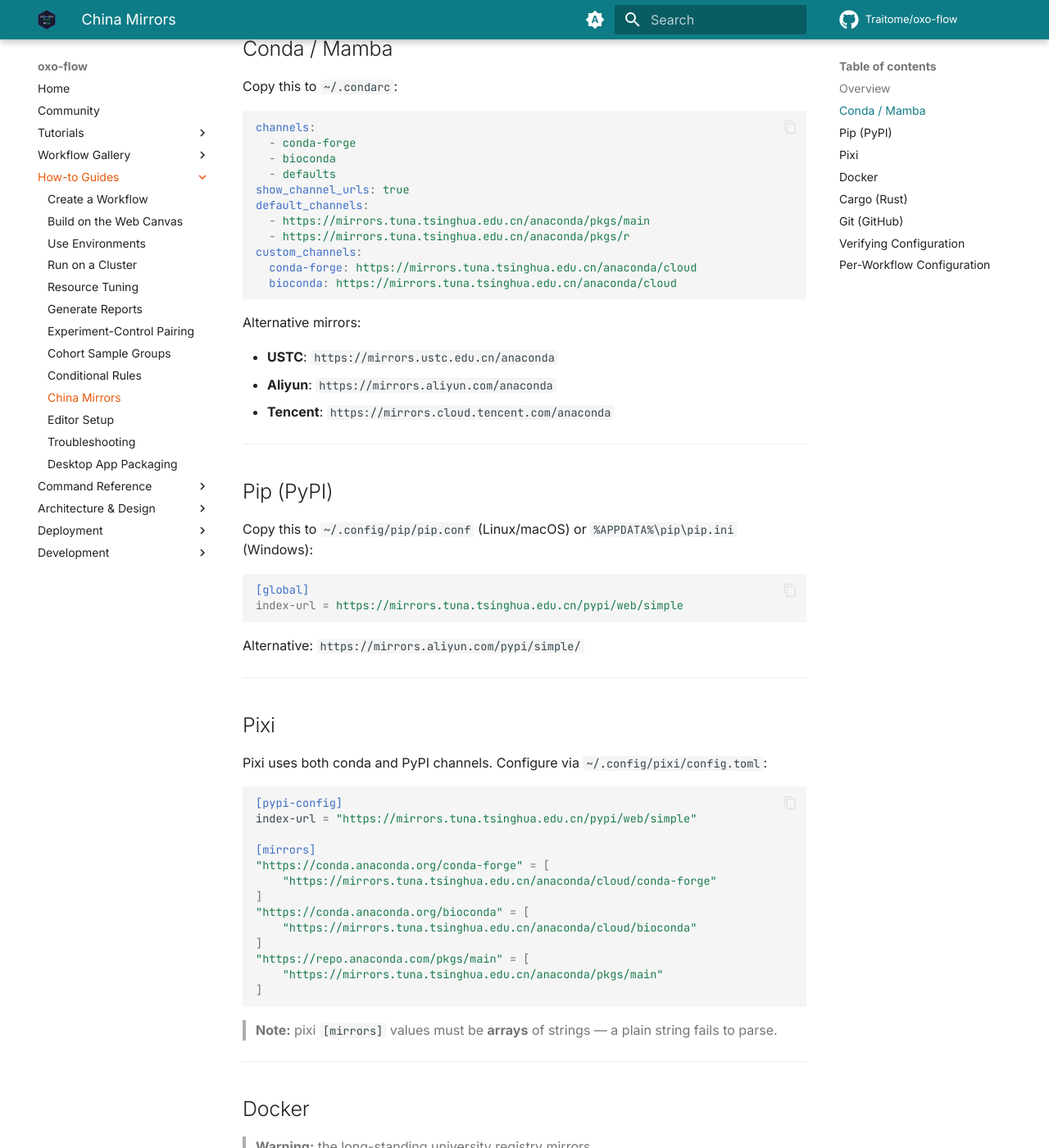
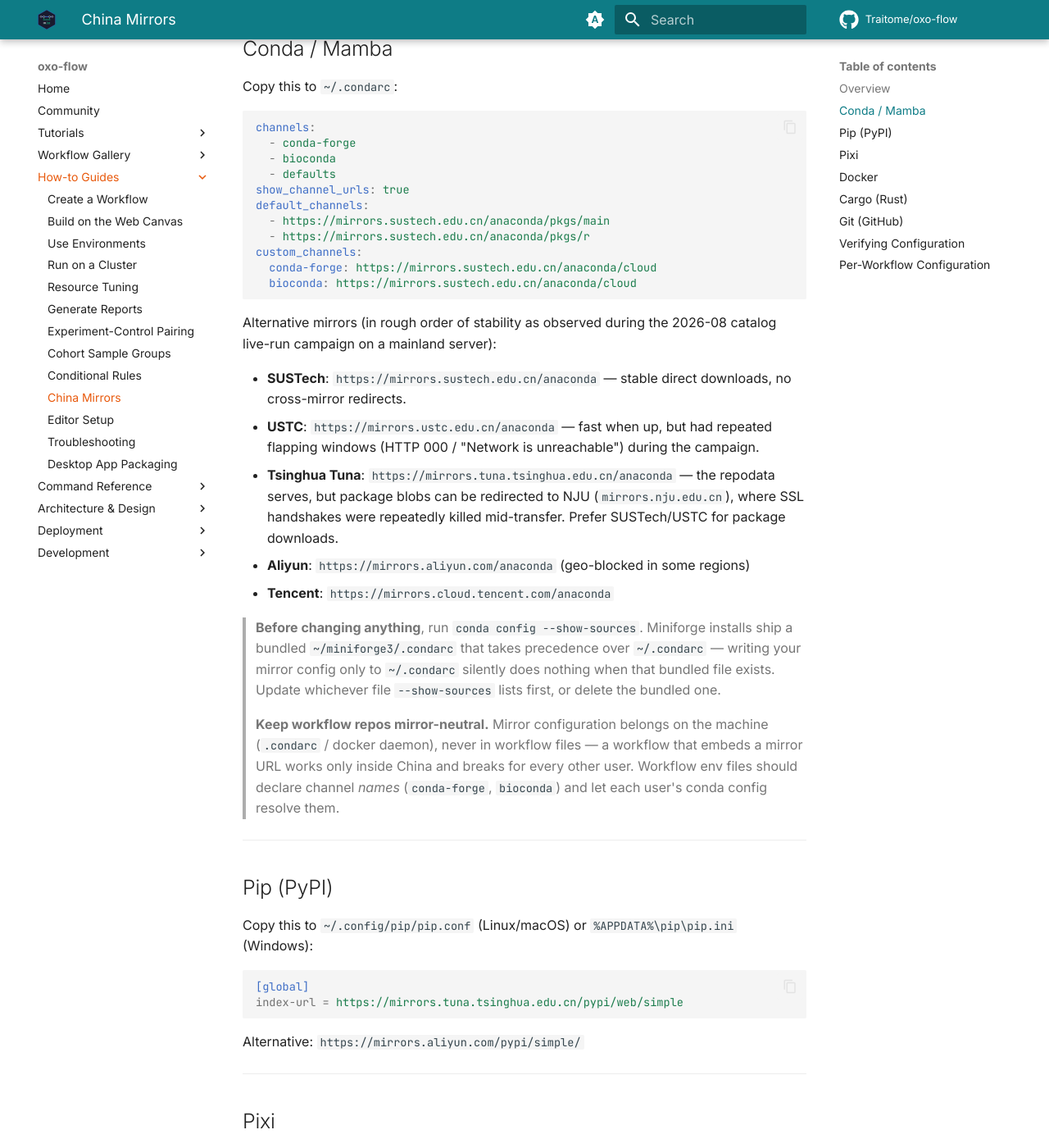
Before and after one commit to Traitome/oxo-flow, an MkDocs documentation site: the page built from docs/guide/src/how-to/china-mirrors.md, in a window 1280 px wide and 1400 px high, scrolled down 773 px. Shown: the whole window at 82% size. Built offline with MkDocs 1.6.1 and Material for MkDocs 9.7.7, drawn with Linux system fonts in a browser that asks for light colours; comment, search, counter and statistics services are not loaded; some of the changed text lies outside the part shown.

Commit message:
docs: harden the China mirrors guide with live-campaign findings
- conda config --show-sources first: miniforge's bundled .condarc
  silently overrides ~/.condarc
- tuna redirects package blobs to NJU (SSL-killed mid-transfer);
  recommend SUSTech/USTC over tuna for package downloads
- docker registry-mirror via daemon.json (docker.1ms.run worked for
  quay.io during the campaign; tencent timed out on blobs)
- explicit mirror-neutrality rule: workflow env files ship channel
  NAMES only; never embed mirror URLs

````diff
--- a/docs/guide/src/how-to/china-mirrors.md
+++ b/docs/guide/src/how-to/china-mirrors.md
@@ -31,18 +31,40 @@
   - defaults
 show_channel_urls: true
 default_channels:
-  - https://mirrors.tuna.tsinghua.edu.cn/anaconda/pkgs/main
-  - https://mirrors.tuna.tsinghua.edu.cn/anaconda/pkgs/r
+  - https://mirrors.sustech.edu.cn/anaconda/pkgs/main
+  - https://mirrors.sustech.edu.cn/anaconda/pkgs/r
 custom_channels:
-  conda-forge: https://mirrors.tuna.tsinghua.edu.cn/anaconda/cloud
-  bioconda: https://mirrors.tuna.tsinghua.edu.cn/anaconda/cloud
+  conda-forge: https://mirrors.sustech.edu.cn/anaconda/cloud
+  bioconda: https://mirrors.sustech.edu.cn/anaconda/cloud
 ```
 
-Alternative mirrors:
+Alternative mirrors (in rough order of stability as observed during the
+2026-08 catalog live-run campaign on a mainland server):
 
-- **USTC**: `https://mirrors.ustc.edu.cn/anaconda`
-- **Aliyun**: `https://mirrors.aliyun.com/anaconda`
+- **SUSTech**: `https://mirrors.sustech.edu.cn/anaconda` — stable direct
+  downloads, no cross-mirror redirects.
+- **USTC**: `https://mirrors.ustc.edu.cn/anaconda` — fast when up, but had
+  repeated flapping windows (HTTP 000 / "Network is unreachable") during the
+  campaign.
+- **Tsinghua Tuna**: `https://mirrors.tuna.tsinghua.edu.cn/anaconda` — the
+  repodata serves, but package blobs can be redirected to NJU
+  (`mirrors.nju.edu.cn`), where SSL handshakes were repeatedly killed
+  mid-transfer. Prefer SUSTech/USTC for package downloads.
+- **Aliyun**: `https://mirrors.aliyun.com/anaconda` (geo-blocked in some
+  regions)
 - **Tencent**: `https://mirrors.cloud.tencent.com/anaconda`
+
+> **Before changing anything**, run `conda config --show-sources`. Miniforge
+> installs ship a bundled `~/miniforge3/.condarc` that takes precedence over
+> `~/.condarc` — writing your mirror config only to `~/.condarc` silently
+> does nothing when that bundled file exists. Update whichever file
+> `--show-sources` lists first, or delete the bundled one.
+
+> **Keep workflow repos mirror-neutral.** Mirror configuration belongs on
+> the machine (`.condarc` / docker daemon), never in workflow files — a
+> workflow that embeds a mirror URL works only inside China and breaks for
+> every other user. Workflow env files should declare channel *names*
+> (`conda-forge`, `bioconda`) and let each user's conda config resolve them.
 
 ---
 
@@ -91,8 +113,23 @@
 > discontinued in 2024. Community mirrors change frequently — check a
 > current, community-maintained mirror list before relying on any URL.
 
-The most stable approach is a per-container HTTP proxy in
-`~/.docker/config.json`:
+Two workable options as of 2026-08:
+
+**Registry mirror** — configure `/etc/docker/daemon.json` (system-wide
+`docker pull`, including the pulls oxo-flow's docker backend performs):
+
+```json
+{
+  "registry-mirrors": ["https://docker.1ms.run"]
+}
+```
+
+Then `sudo systemctl restart docker`. The `docker.1ms.run` mirror served
+all `quay.io/biocontainers` + `quay.io/nf-core` pulls during the catalog
+live-run campaign; the Tencent mirror (`mirror.ccs.tencentyun.com`) timed
+out on large blobs and was dropped.
+
+**HTTP proxy** — a per-container proxy in `~/.docker/config.json`:
 
 ```json
 {
@@ -213,10 +250,15 @@
 # envs/fastp.yaml
 name: fastp-env
 channels:
-  - https://mirrors.tuna.tsinghua.edu.cn/anaconda/cloud/bioconda
-  - https://mirrors.tuna.tsinghua.edu.cn/anaconda/cloud/conda-forge
+  - bioconda
+  - conda-forge
 dependencies:
   - fastp=0.23.4
 ```
 
-This ensures reproducibility regardless of the user's global mirror settings.
+> **Do not embed mirror URLs here.** Channel *names* resolve against each
+> user's own `.condarc` — the same workflow file then works identically in
+> China (mirror-configured machines) and elsewhere (default anaconda.org).
+> Inlining a mirror URL (`https://mirrors.…/anaconda/cloud/bioconda`) makes
+> the workflow usable only where that mirror is reachable, which defeats
+> portability — the catalog workflows deliberately ship channel names only.
````
